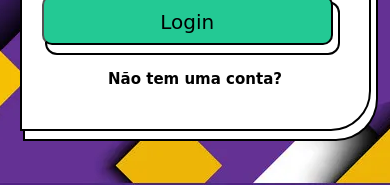
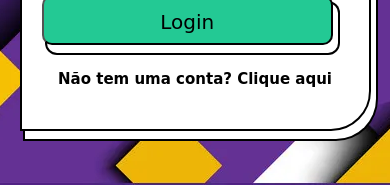
Before and after one commit to paolarosa/frontend-pets-group, a plain HTML site: page src/login/login.html in a window 390 px wide. Shown: the part 289-476 px from the top of the page. Drawn offline with Linux system fonts and the light colour scheme; a web font is replaced by a local one.

Commit message:
feat:login mobile

```diff
--- a/src/login/login.css
+++ b/src/login/login.css
@@ -30,6 +30,7 @@ header {
     justify-content: center;
     border: 2px solid #FED954;
     font-family: 'Poor Story', cursive;
+    /* box-shadow: 3px -8px 0px #FFFFFF, 3px -8px 0px 2px #000000; */
 }
 
 header h2 {
@@ -98,7 +99,7 @@ form input:active{
 
 }
 
-form p {
+form a {
     font-size: 15px;
     text-align: center;
     margin-top: 10px;
--- a/src/login/login.html
+++ b/src/login/login.html
@@ -20,7 +20,7 @@
             <label>Senha</label>
             <input type="password" placeholder="Digite sua senha aqui">
             <button class="button-send"type="submit">Login</button>
-            <p>Não tem uma conta?</p>
+            <a>Não tem uma conta? Clique aqui</a>
     </main>
 </body>
 </html>
```
